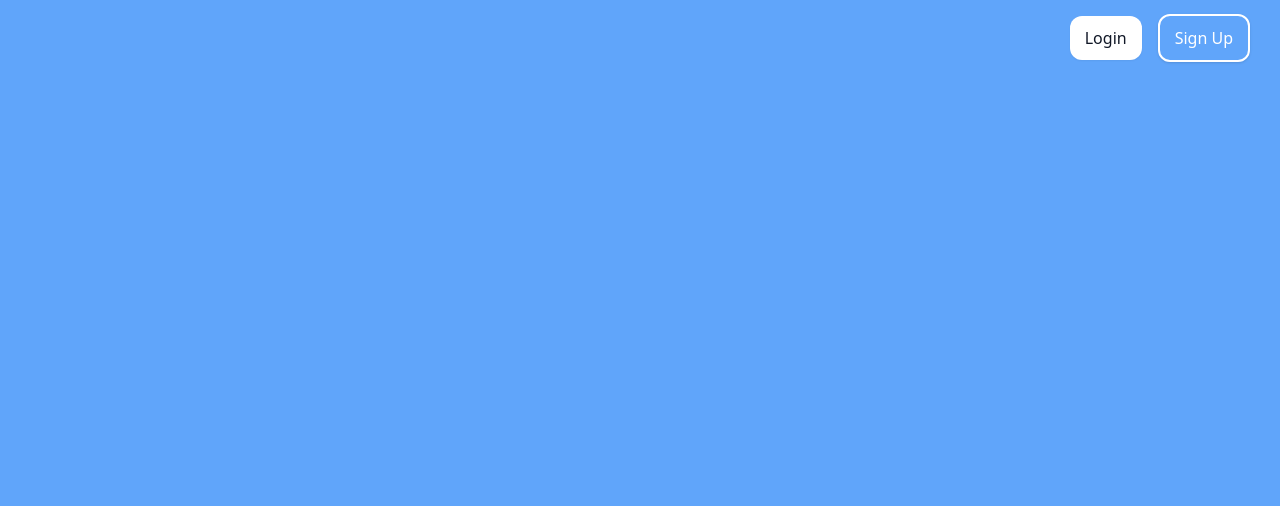
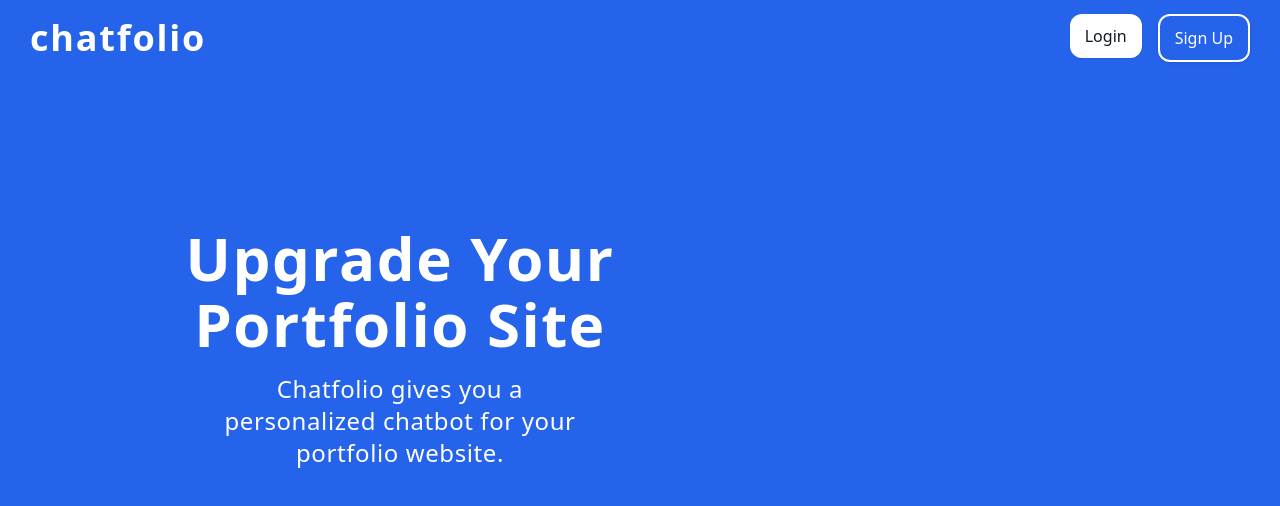
Before and after one commit to aday2418/portfolioGPT, a Next.js app: page / in a window 1280 px wide. Shown: the top 506 px of the page. Built offline with nearby package versions, Linux system fonts and the light colour scheme.

Commit message:
Worked on landing

```diff
--- a/app/page.tsx
+++ b/app/page.tsx
@@ -1,21 +1,18 @@
 import Link from "next/link";
 import AuthForm from "./AuthForm";
+import Header from "@/components/Header";
 
 export default function Home() {
   return (
-    <div className="relative w-full h-screen">
-      <div className="relative w-full h-[75px] flex items-center justify-end px-[30px] gap-4">
-        <Link href="/login">
-          <button className="bg-white text-gray-900 font-medium px-[15px] py-[10px] rounded-xl shadow-sm hover:shadow">
-            Login
-          </button>
-        </Link>
-        <Link href="/createAccount">
-          <button className="border-2 border-white shadow text-white font-medium px-[15px] py-[10px] rounded-xl hover:shadow">
-            Sign Up
-          </button>
-        </Link>
-
+    <div className="relative w-full h-screen flex flex-col bg-blue-600">
+      <Header/>
+      <div className="relative flex">
+        <div className="relative flex flex-col items-center w-[800px] pt-[150px] gap-4">
+          <h1 className="text-white text-6xl text-center font-semibold tracking-wide max-w-[600px] leading-[1.1]">Upgrade Your Portfolio Site</h1>
+          <h1 className="text-white text-2xl text-center max-w-[400px] tracking-wide font-medium">
+            Chatfolio gives you a personalized chatbot for your portfolio website.
+          </h1>
+        </div>
       </div>
     </div>
   )
--- /dev/null
+++ b/components/Header.tsx
@@ -0,0 +1,23 @@
+import Link from "next/link";
+
+export default function Header(){
+    return(
+        <div className="relative w-full h-[75px] flex items-center justify-between px-[30px]">
+            <div className="relative flex">
+                <h1 className="text-white text-4xl font-semibold tracking-wider">chatfolio</h1>
+            </div>
+            <div className="relative flex gap-4">
+                <Link href="/login">
+                <button className="bg-white text-gray-900 font-medium px-[15px] py-[10px] rounded-xl shadow-sm hover:shadow">
+                    Login
+                </button>
+                </Link>
+                <Link href="/createAccount">
+                <button className="border-2 border-white shadow text-white font-medium px-[15px] py-[10px] rounded-xl hover:shadow">
+                    Sign Up
+                </button>
+                </Link>
+            </div>
+        </div>
+    )
+}
```
Also changed, not shown: middleware.ts (+1 -6 lines).
